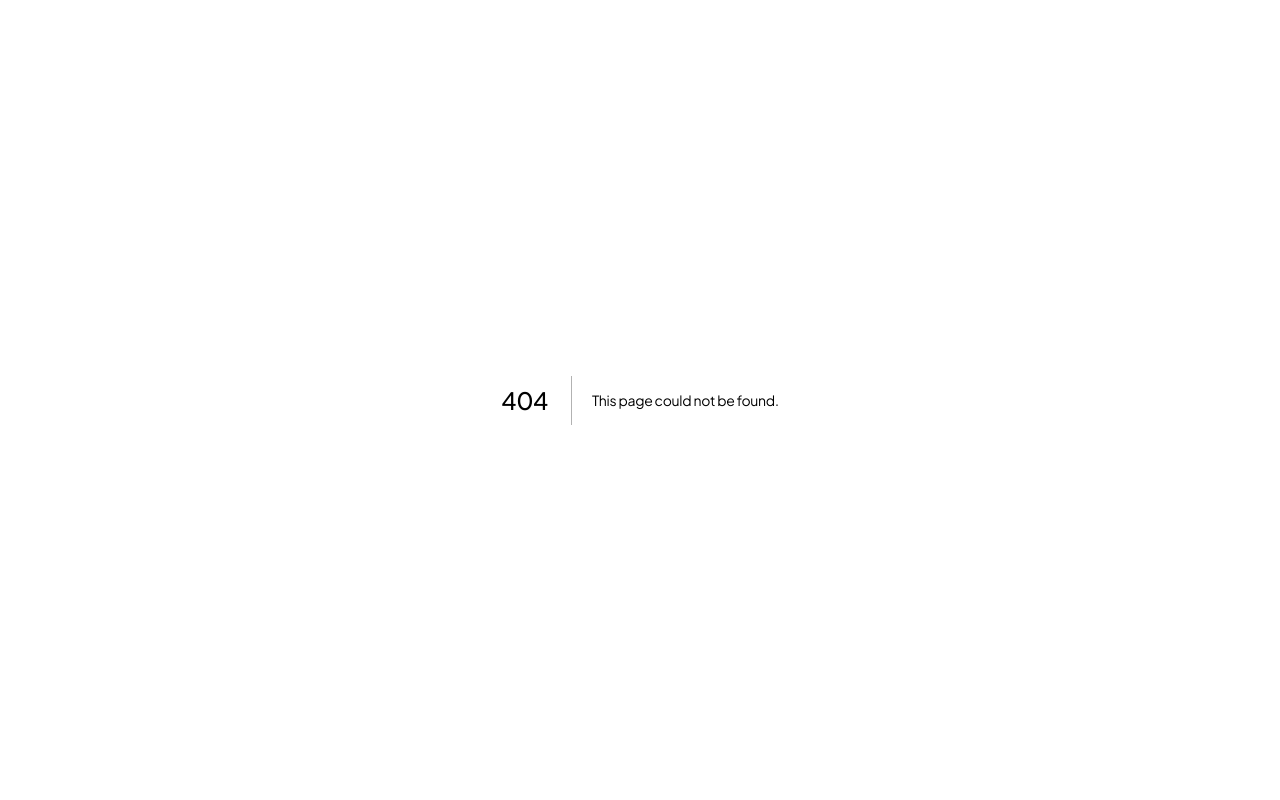
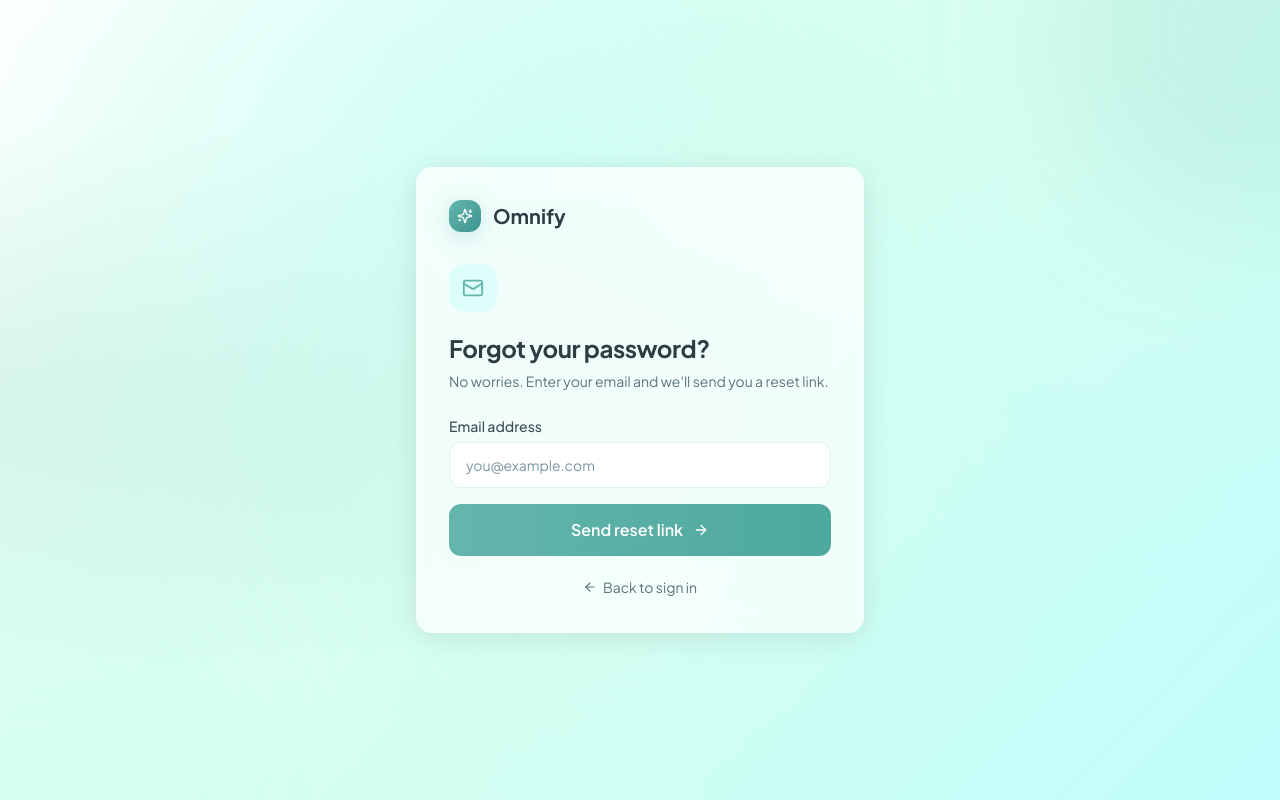
Before and after one commit to kenntheus/Omnify, a Next.js app in the folder frontend/: page /forgot-password in a window 1280 px wide. Before the commit this address had no page. Built offline with nearby package versions, Linux system fonts and the light colour scheme.

Commit message:
add forgot password page with email form and success confirmation state

```diff
--- /dev/null
+++ b/frontend/src/app/(auth)/forgot-password/page.tsx
@@ -0,0 +1,153 @@
+'use client'
+
+import { useState } from 'react'
+import Link from 'next/link'
+import { motion, AnimatePresence } from 'framer-motion'
+import { Sparkles, ArrowRight, ArrowLeft, Mail, CheckCircle } from 'lucide-react'
+import { useForm } from 'react-hook-form'
+import { zodResolver } from '@hookform/resolvers/zod'
+import { z } from 'zod'
+import Button from '@/components/ui/Button'
+import Input from '@/components/ui/Input'
+
+const schema = z.object({
+  email: z.string().min(1, 'Email is required').email('Enter a valid email'),
+})
+
+type FormData = z.infer<typeof schema>
+
+export default function ForgotPasswordPage() {
+  const [submitted, setSubmitted] = useState(false)
+  const [submittedEmail, setSubmittedEmail] = useState('')
+  const [loading, setLoading] = useState(false)
+
+  const { register, handleSubmit, formState: { errors } } = useForm<FormData>({
+    resolver: zodResolver(schema),
+  })
+
+  const onSubmit = async (data: FormData) => {
+    setLoading(true)
+    await new Promise(r => setTimeout(r, 1000))
+    setSubmittedEmail(data.email)
+    setSubmitted(true)
+    setLoading(false)
+  }
+
+  return (
+    <div className="w-full max-w-md">
+      <AnimatePresence mode="wait">
+        {!submitted ? (
+          <motion.div
+            key="form"
+            initial={{ opacity: 0, y: 20 }}
+            animate={{ opacity: 1, y: 0 }}
+            exit={{ opacity: 0, y: -16 }}
+            transition={{ duration: 0.4, ease: 'easeOut' }}
+          >
+            <div className="glass-card p-8">
+              {/* Logo */}
+              <div className="flex items-center gap-3 mb-8">
+                <div className="w-8 h-8 rounded-xl bg-gradient-to-br from-brand-teal to-primary-500 flex items-center justify-center shadow-brand">
+                  <Sparkles size={16} className="text-white" />
+                </div>
+                <span className="text-xl font-bold text-slate-800">Omnify</span>
+              </div>
+
+              {/* Icon */}
+              <div className="w-12 h-12 rounded-2xl bg-brand-aqua/40 flex items-center justify-center mb-5">
+                <Mail size={22} className="text-brand-teal" />
+              </div>
+
+              <div className="mb-6">
+                <h2 className="text-2xl font-bold text-slate-800">Forgot your password?</h2>
+                <p className="text-slate-500 text-sm mt-1.5 leading-relaxed">
+                  No worries. Enter your email and we'll send you a reset link.
+                </p>
+              </div>
+
+              <form onSubmit={handleSubmit(onSubmit)} className="space-y-4" noValidate>
+                <Input
+                  label="Email address"
+                  type="email"
+                  placeholder="you@example.com"
+                  error={errors.email?.message}
+                  autoComplete="email"
+                  {...register('email')}
+                />
+
+                <Button
+                  type="submit"
+                  fullWidth
+                  loading={loading}
+                  size="lg"
+                  rightIcon={<ArrowRight size={16} />}
+                >
+                  Send reset link
+                </Button>
+              </form>
+
+              <div className="mt-5 text-center">
+                <Link
+                  href="/login"
+                  className="inline-flex items-center gap-1.5 text-sm text-slate-500 hover:text-slate-700 transition-colors"
+                >
+                  <ArrowLeft size={14} />
+                  Back to sign in
+                </Link>
+              </div>
+            </div>
+          </motion.div>
+        ) : (
+          <motion.div
+            key="success"
+            initial={{ opacity: 0, y: 20 }}
+            animate={{ opacity: 1, y: 0 }}
+            exit={{ opacity: 0 }}
+            transition={{ duration: 0.4, ease: 'easeOut' }}
+          >
+            <div className="glass-card p-8 text-center">
+              {/* Logo */}
+              <div className="flex items-center gap-3 mb-8 justify-center">
+                <div className="w-8 h-8 rounded-xl bg-gradient-to-br from-brand-teal to-primary-500 flex items-center justify-center shadow-brand">
+                  <Sparkles size={16} className="text-white" />
+                </div>
+                <span className="text-xl font-bold text-slate-800">Omnify</span>
+              </div>
+
+              <motion.div
+                initial={{ scale: 0.5, opacity: 0 }}
+                animate={{ scale: 1, opacity: 1 }}
+                transition={{ duration: 0.4, delay: 0.1, type: 'spring' }}
+                className="w-16 h-16 rounded-2xl bg-emerald-50 flex items-center justify-center mx-auto mb-5"
+              >
+                <CheckCircle size={30} className="text-emerald-500" />
+              </motion.div>
+
+              <h2 className="text-2xl font-bold text-slate-800 mb-2">Check your email</h2>
+              <p className="text-slate-500 text-sm leading-relaxed mb-1">
+                We sent a password reset link to
+              </p>
+              <p className="text-sm font-semibold text-slate-800 mb-6">{submittedEmail}</p>
+
+              <p className="text-xs text-slate-400 mb-6">
+                Didn't receive it? Check your spam folder or{' '}
+                <button
+                  onClick={() => setSubmitted(false)}
+                  className="text-brand-teal hover:underline cursor-pointer font-medium"
+                >
+                  try again
+                </button>
+              </p>
+
+              <Link href="/login">
+                <Button variant="secondary" fullWidth leftIcon={<ArrowLeft size={15} />}>
+                  Back to sign in
+                </Button>
+              </Link>
+            </div>
+          </motion.div>
+        )}
+      </AnimatePresence>
+    </div>
+  )
+}
```
